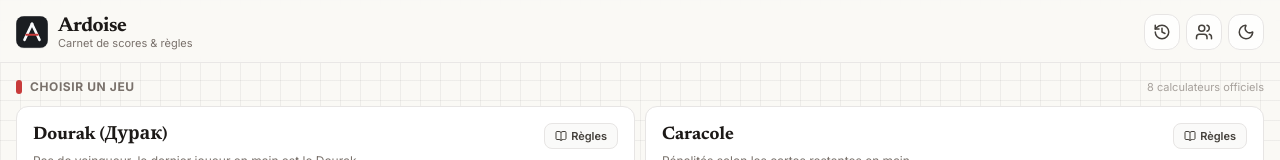
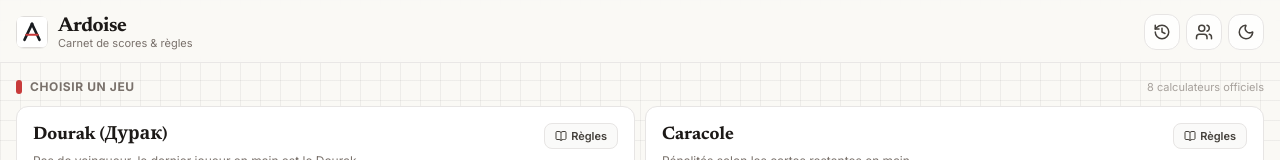
Before and after one commit to Artichou-code/ardoise, a React (Vite) app: page / in a window 1280 px wide. Shown: the top 160 px of the page. Built offline with nearby package versions, Linux system fonts and the light colour scheme.

Commit message:
invert-header-logo-in-light-mode

```diff
--- a/src/components/HomeScreen.jsx
+++ b/src/components/HomeScreen.jsx
@@ -3,6 +3,7 @@ import { History, Users, ChevronRight, BookOpen, Play } from 'lucide-react'
 import { useGame } from '../context/GameContext'
 import { GAME_META } from '../constants/games'
 import { ThemeToggle } from './ui/ThemeToggle'
+import { AppLogo } from './ui/AppLogo'
 import { GameSetupSheet } from './GameSetupSheet'
 import { RulesSheet } from './RulesSheet'
 import { formatDate } from '../utils/gameUtils'
@@ -21,11 +22,7 @@ export function HomeScreen() {
       {/* Header style cahier d'écolier / ardoise */}
       <header className="flex items-center justify-between px-4 pt-safe pt-3.5 pb-3 flex-shrink-0 border-b border-stone-200/90 dark:border-slate-800/90 bg-[#faf9f5]/90 dark:bg-[#151719]/90 backdrop-blur-xs">
         <div className="flex items-center gap-2.5">
-          <img
-            src="/ardoise-fav.svg"
-            alt="Ardoise"
-            className="w-8 h-8 rounded-lg shadow-2xs flex-shrink-0"
-          />
+          <AppLogo className="w-8 h-8 shadow-2xs" />
           <div>
             <h1 className="font-serif-title text-xl font-bold tracking-tight leading-none">
               Ardoise
--- /dev/null
+++ b/src/components/ui/AppLogo.jsx
@@ -0,0 +1,104 @@
+import { useTheme } from '../../context/ThemeContext'
+
+/**
+ * Logo officiel Ardoise :
+ * - Mode White (clair) : fond blanc ivoire, contour pierre, "A" gris anthracite (#1a1d21), barre rouge marge (#c83b3b)
+ * - Mode Dark (sombre) : fond ardoise (#1a1d21), contour ardoise, "A" craie blanche (#f8fafc), barre rouge marge (#c83b3b)
+ */
+export function AppLogo({ className = 'w-8 h-8' }) {
+  const { theme } = useTheme()
+  const isDark = theme === 'dark'
+
+  const bgFill = isDark ? '#1a1d21' : '#ffffff'
+  const borderStroke = isDark ? '#2e3238' : '#d6d3d1'
+  const fgColor = isDark ? '#f8fafc' : '#1a1d21'
+  const gridStroke = isDark ? '#ffffff' : '#1a1d21'
+  const gridOpacity = isDark ? '0.04' : '0.06'
+
+  return (
+    <svg
+      xmlns="http://www.w3.org/2000/svg"
+      viewBox="0 0 85.5 85.5"
+      className={`${className} rounded-lg flex-shrink-0 transition-colors duration-200`}
+      aria-label="Logo Ardoise"
+    >
+      <defs>
+        <pattern
+          id="ardoise-logo-grid"
+          x="0"
+          y="0"
+          width="9"
+          height="9"
+          patternTransform="translate(-5827.25 -10511.2778) scale(.2812 -.2812)"
+          patternUnits="userSpaceOnUse"
+          viewBox="0 0 9 9"
+        >
+          <g>
+            <rect width="9" height="9" fill="none" />
+            <polyline
+              points="9 9 0 9 0 0"
+              fill="none"
+              opacity={gridOpacity}
+              stroke={gridStroke}
+              strokeMiterlimit="1.12"
+              strokeWidth=".28"
+            />
+          </g>
+        </pattern>
+      </defs>
+      <g>
+        <rect
+          x="1.2"
+          y="1.2"
+          width="83.1"
+          height="83.1"
+          rx="12.37"
+          ry="12.37"
+          fill={bgFill}
+          stroke={borderStroke}
+          strokeMiterlimit="1.12"
+          strokeWidth="2.2"
+        />
+        <path
+          d="M12.94,1.12h59.62c6.52,0,11.81,5.29,11.81,11.81v59.63c0,6.52-5.29,11.81-11.81,11.81H12.94c-6.52,0-11.81-5.29-11.81-11.81V12.94C1.12,6.42,6.42,1.12,12.94,1.12Z"
+          fill="url(#ardoise-logo-grid)"
+          opacity=".6"
+        />
+        <line
+          x1="42.75"
+          y1="21.38"
+          x2="22.78"
+          y2="63.56"
+          fill="none"
+          stroke={fgColor}
+          strokeLinecap="round"
+          strokeMiterlimit="1.12"
+          strokeWidth="7.31"
+        />
+        <line
+          x1="42.75"
+          y1="21.38"
+          x2="62.72"
+          y2="63.56"
+          fill="none"
+          stroke={fgColor}
+          strokeLinecap="round"
+          strokeMiterlimit="1.12"
+          strokeWidth="7.31"
+        />
+        <circle cx="42.75" cy="21.38" r="3.66" fill={fgColor} />
+        <line
+          x1="27.56"
+          y1="50.06"
+          x2="57.94"
+          y2="50.06"
+          fill="none"
+          stroke="#c83b3b"
+          strokeLinecap="round"
+          strokeMiterlimit="1.12"
+          strokeWidth="5.62"
+        />
+      </g>
+    </svg>
+  )
+}
```
